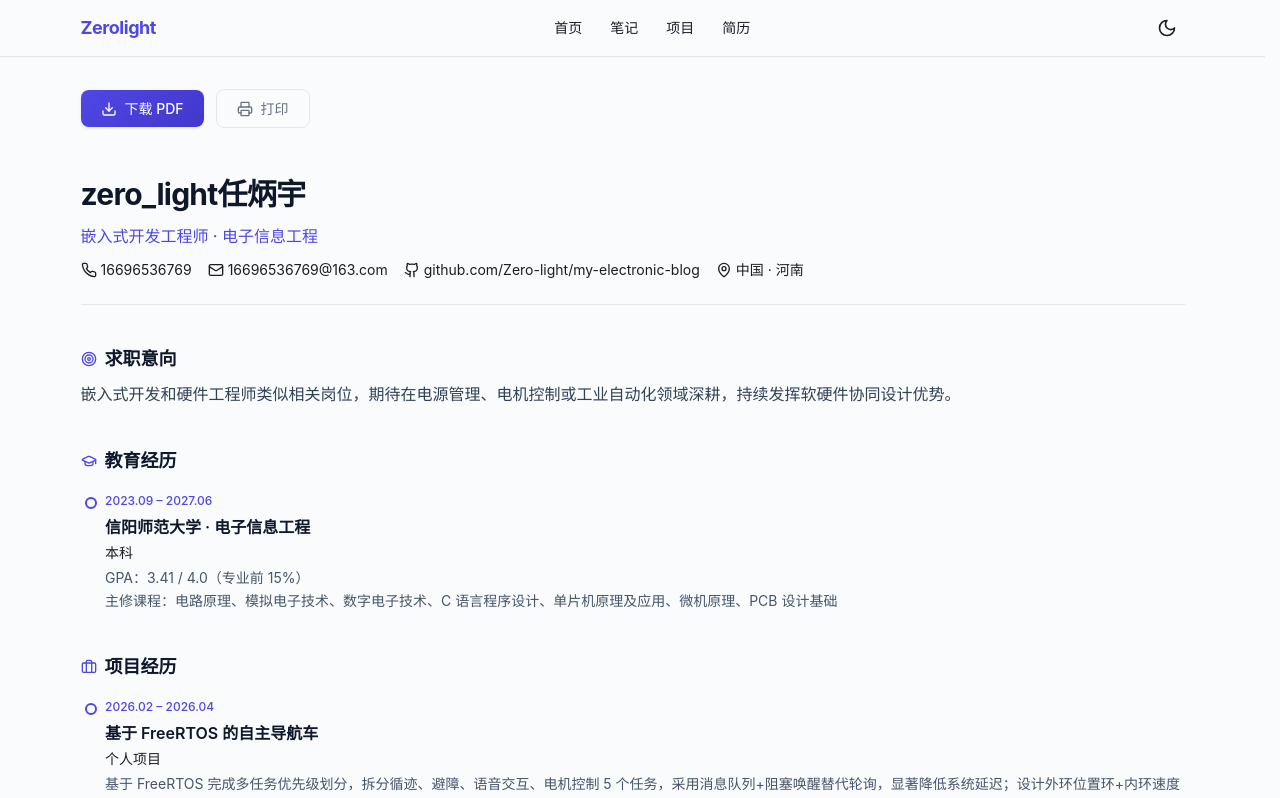
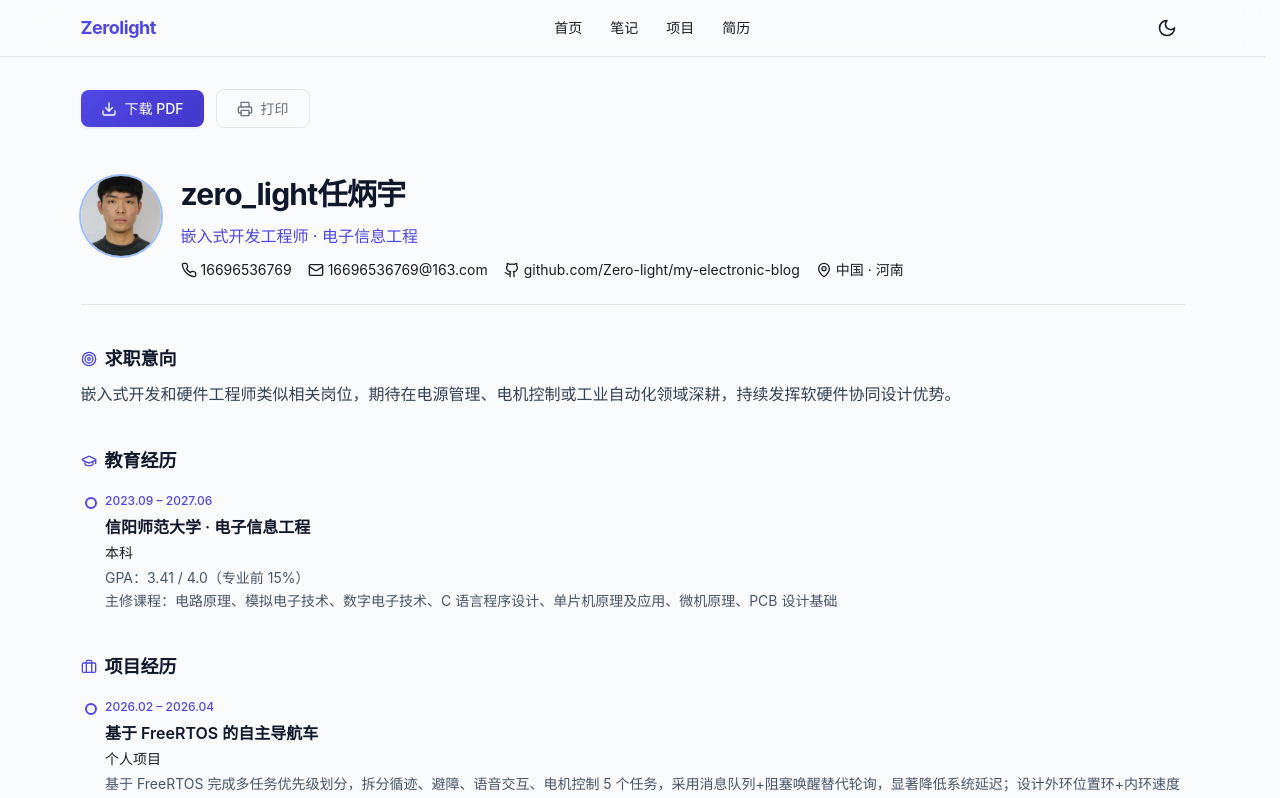
Before and after one commit to Zero-light/my-electronic-blog, a Next.js app: page /resume in a window 1280 px wide. Shown: the top 798 px of the page. Built offline with nearby package versions, Linux system fonts and the light colour scheme.

Commit message:
feat: add profile avatar to homepage and resume

```diff
--- a/app/page.tsx
+++ b/app/page.tsx
@@ -30,6 +30,11 @@ export default function HomePage() {
       {/* Hero */}
       <HeroGlow className="rounded-2xl border border-border/30 py-10 text-center md:py-12">
         <div className="mx-auto max-w-2xl space-y-5 md:space-y-6">
+          <img
+            src="/images/avatar.jpg"
+            alt="任炳宇"
+            className="mx-auto h-24 w-24 rounded-full object-cover ring-2 ring-border/50"
+          />
           <h1 className="text-[2.5rem] font-bold leading-tight tracking-tight text-slate-900 dark:text-slate-100">
             你好，我是{' '}
             <span
--- a/app/resume/page.tsx
+++ b/app/resume/page.tsx
@@ -28,7 +28,13 @@ export default function ResumePage() {
       {/* 简历内容 */}
       <div className="space-y-10 print:text-black">
         {/* 头部信息 */}
-        <header className="space-y-3 border-b border-border pb-6 print:border-gray-300">
+        <header className="flex items-start gap-5 border-b border-border pb-6 print:border-gray-300">
+          <img
+            src="/images/avatar.jpg"
+            alt={profile.name}
+            className="h-20 w-20 shrink-0 rounded-full object-cover ring-2 ring-border print:hidden"
+          />
+          <div className="space-y-3">
             <h1 className="text-3xl font-bold tracking-tight text-slate-900 dark:text-slate-100 print:text-black">
               {profile.name}
             </h1>
@@ -52,6 +58,7 @@ export default function ResumePage() {
                 <MapPin className="h-4 w-4" />
                 {profile.location}
               </span>
+            </div>
           </div>
         </header>
 
```
Also changed, not shown: public/images/avatar.jpg (added). Lines whose indentation alone changed are shown as unchanged.
